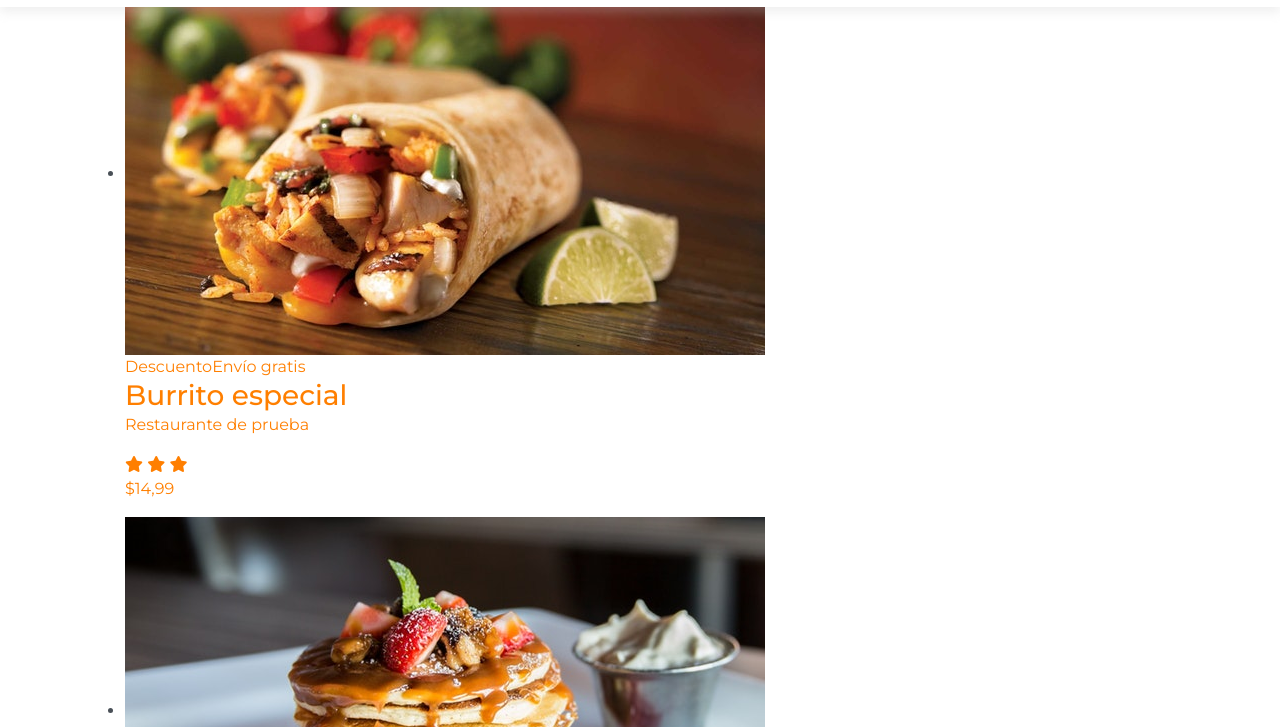
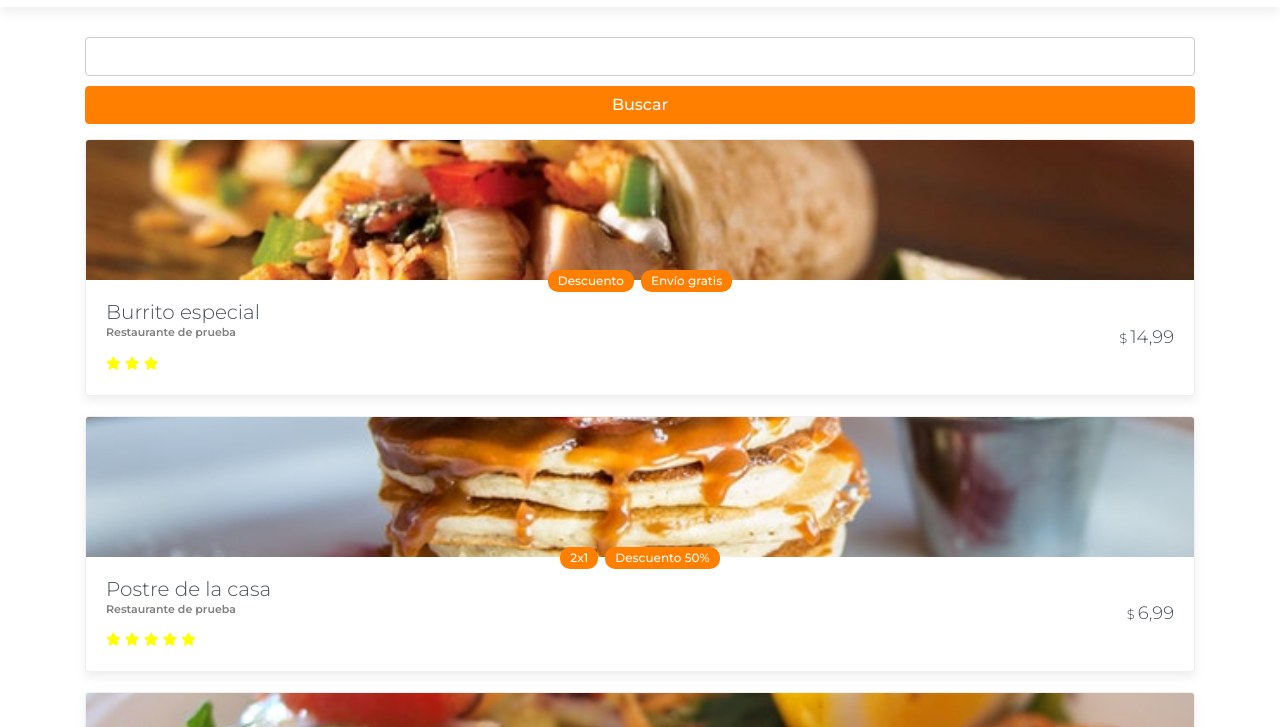
Before and after one commit to Jvalencya/miweb, a plain HTML site: page index.html in a window 1280 px wide. Shown: the part 73-800 px from the top of the page. Drawn offline with Linux system fonts and the light colour scheme.

Commit message:
Finalizar seccion para productos

```diff
--- a/index.html
+++ b/index.html
@@ -157,6 +157,12 @@
 						</a>
 					</li>
 				</ul>
+        <div class="pt-4 pb-5 text-center">
+					<a href="#" class="btn btn-block btn-link">
+						<span class="d-block mb-2">Ver más productos</span>
+						<i class="fas fa-arrow-down"></i>
+					</a>
+				</div>
       </div>
     </div>
   </main>
--- a/sass/main.scss
+++ b/sass/main.scss
@@ -84,3 +84,141 @@ header{
 		}
 	}
 }
+
+.main{
+	padding-top: 80px;
+}
+
+.search-container{
+	padding-top: 30px;
+
+	input{
+		display: block;
+		width: 100%;
+		margin-bottom: 10px;
+		border: 1px solid #ccc;
+		font-size: 14px;
+		padding: 8px 10px;
+		border-radius: 4px;
+	}
+}
+.btn.btn-primary{
+	font-weight: 500;
+	color: #fff;
+}
+
+.section-title{
+	font-size: 20px;
+	text-align: center;
+	padding: 15px 0 30px;
+	position: relative;
+
+	&::after{
+		content: '';
+		position: absolute;
+		display: block;
+		width: 40px;
+		height: 3px;
+		background: $primary;
+		bottom: 15px;
+		left: 50%;
+		transform: translateX(-50%);
+		border-radius: 4px;
+	}
+}
+
+.products-list-container{
+	padding-top: 15px;
+
+	ul{
+		padding: 0;
+		margin: 0;
+		list-style: none;
+
+		li{
+			border: 1px solid rgba(204,204,204, 0.31);
+			box-shadow: 0px 5px 10px rgba(204,204,204, 0.31);
+			background: #fff;
+			margin-bottom: 20px;
+			border-radius: 4px;
+			overflow: hidden;
+
+			.product-image{
+				img{
+					width: 100%;
+					height: 140px;
+					object-fit: cover;
+					object-position: center;
+				}
+			}
+
+			.product-info{
+				padding: 20px;
+				display: flex;
+				justify-content: space-between;
+				align-items: center;
+				position: relative;
+
+				.tags{
+					display: flex;
+					align-items: center;
+					justify-content: center;
+					position: absolute;
+					top: -10px;
+					left: 50%;
+					transform: translateX(-50%);
+					width: 100%;
+
+					span{
+						display: block;
+						background: $primary;
+						color: #fff;
+						border-radius: 10px;
+						margin-right: 7px;
+						font-size: 12px;
+						padding: 2px 10px;
+						font-weight: 500;
+
+						&:last-child{
+							margin-right: 0;
+						}
+					}
+				}
+
+				.product-name{
+					font-weight: 300;
+					font-size: 20px;
+					color: $black2;
+				}
+
+				.restaurant{
+					margin-bottom: 10px;
+					font-size: 11px;
+					color: #807e7e;
+					font-weight: 600;
+				}
+
+				.stars{
+					margin-top: 5px;
+
+					i{
+						font-size: 13px;
+						color: yellow;
+					}
+				}
+
+				.product-price{
+					font-size: 18px;
+					margin: 0;
+					font-weight: 300;
+					color: $black2;
+
+					span{
+						font-size: 13px;
+						margin-right: 3px;
+					}
+				}
+			}
+		}
+	}
+}
```
Also changed, not shown: sass/main.css, 1 other file. Lines whose indentation alone changed are shown as unchanged.
